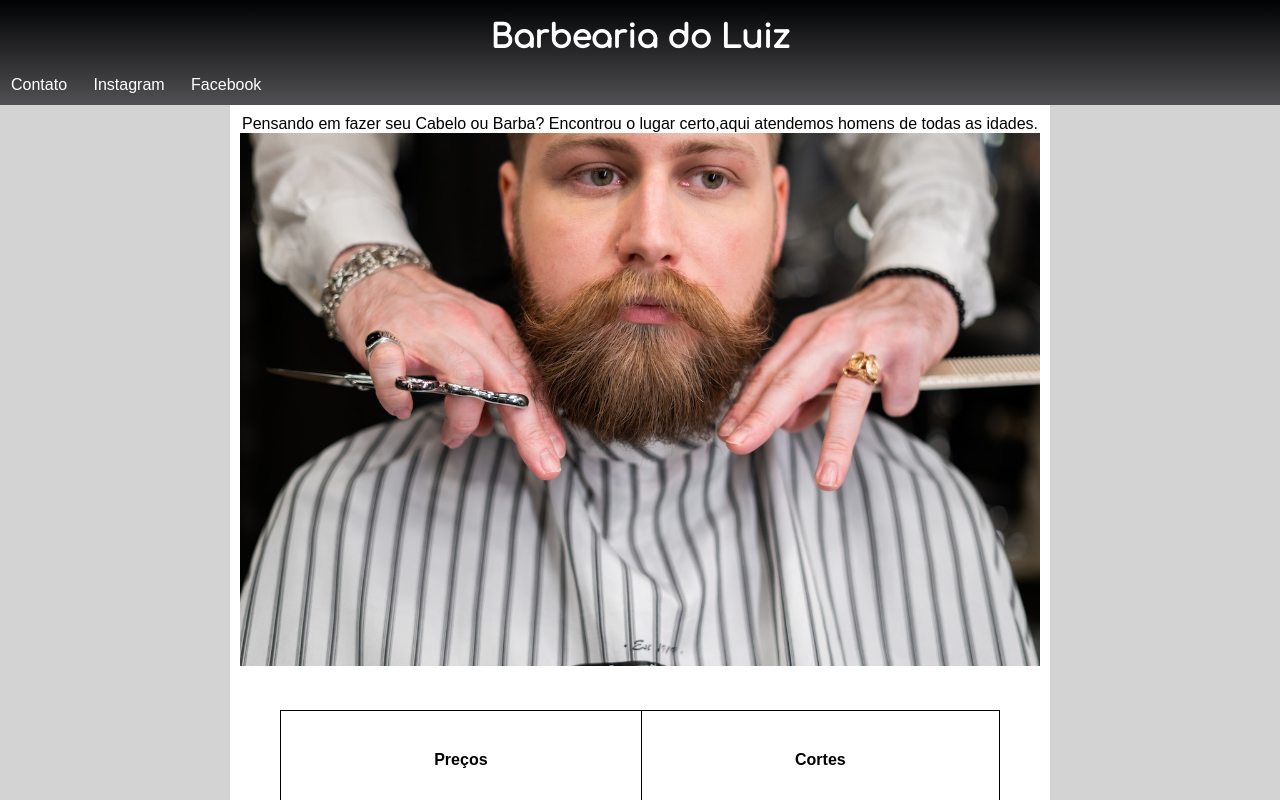
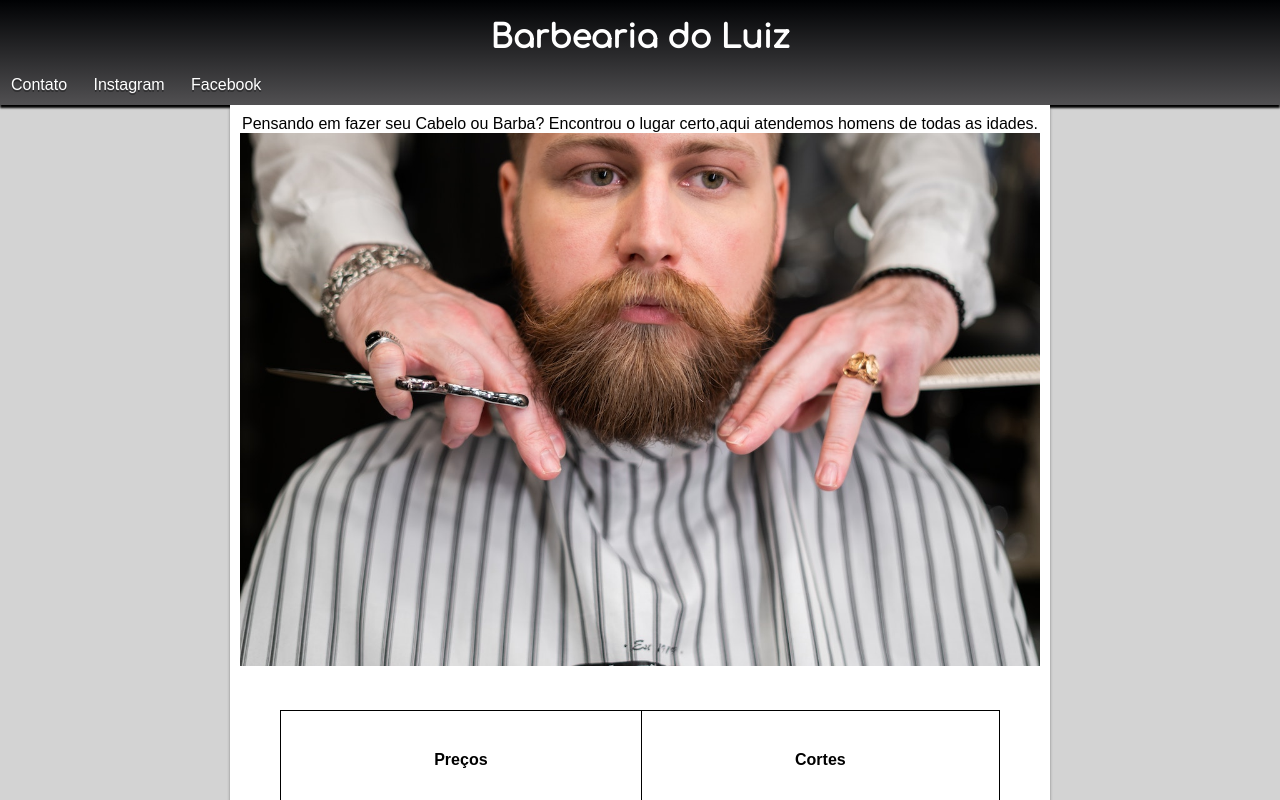
Before and after one commit to Felipeaugusto123/tentativadepaginacabeleireiro, a plain HTML site: page index.html in a window 1280 px wide. Shown: the top 800 px of the page. Drawn offline with Linux system fonts and the light colour scheme.

Commit message:
coloquei shadows

```diff
--- a/estilos/style.css
+++ b/estilos/style.css
@@ -24,12 +24,17 @@ header>h1{
     margin-top: 10px;
 }
 
+nav{
+    box-shadow:0px 3px 2px black;
+}
+
 nav a{
     display: inline-block;
     padding: 10px;
     text-decoration: none;
     color: white;
-    border: 1px solid transparent
+    border: 1px solid transparent;
+    text-shadow:0px 2px rgba(0, 0, 0, 0.342);
 }
 
 nav a:hover{
@@ -51,6 +56,7 @@ main{
     min-width: 320px;
     max-width: 800px;
     padding-bottom: 30px;
+    box-shadow: 0px 3px 3px rgba(0, 0, 0, 0.404);
 }
 main > p{
     text-align: justify;
--- a/index.html
+++ b/index.html
@@ -47,7 +47,7 @@
                     </thead>
                 </table>
             <img src="imagens/fazendo-a-barba.jpg" alt="cortando uma barba">
-        <p>Para contato nos chame no whatsapp:(41)xxxx-xxxx</p>
+        <p>Para contato nos chame no whatsapp:(00)xxxx-xxxx</p>
     </main>
     <footer>
         <p>Site criado por Felipe Augsto | @felipeaugustorodriguesmartins@gmail.com</p>
```
